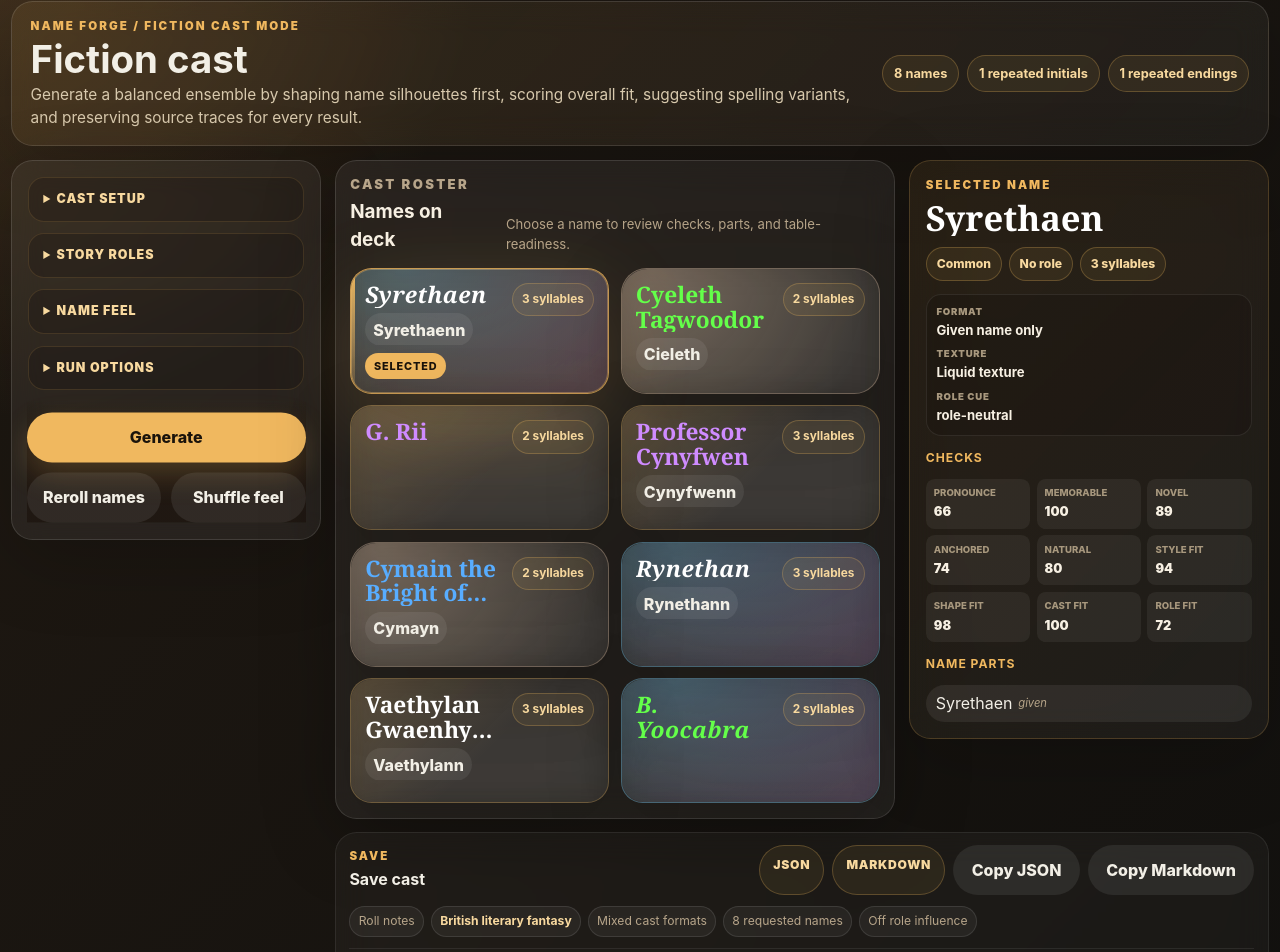
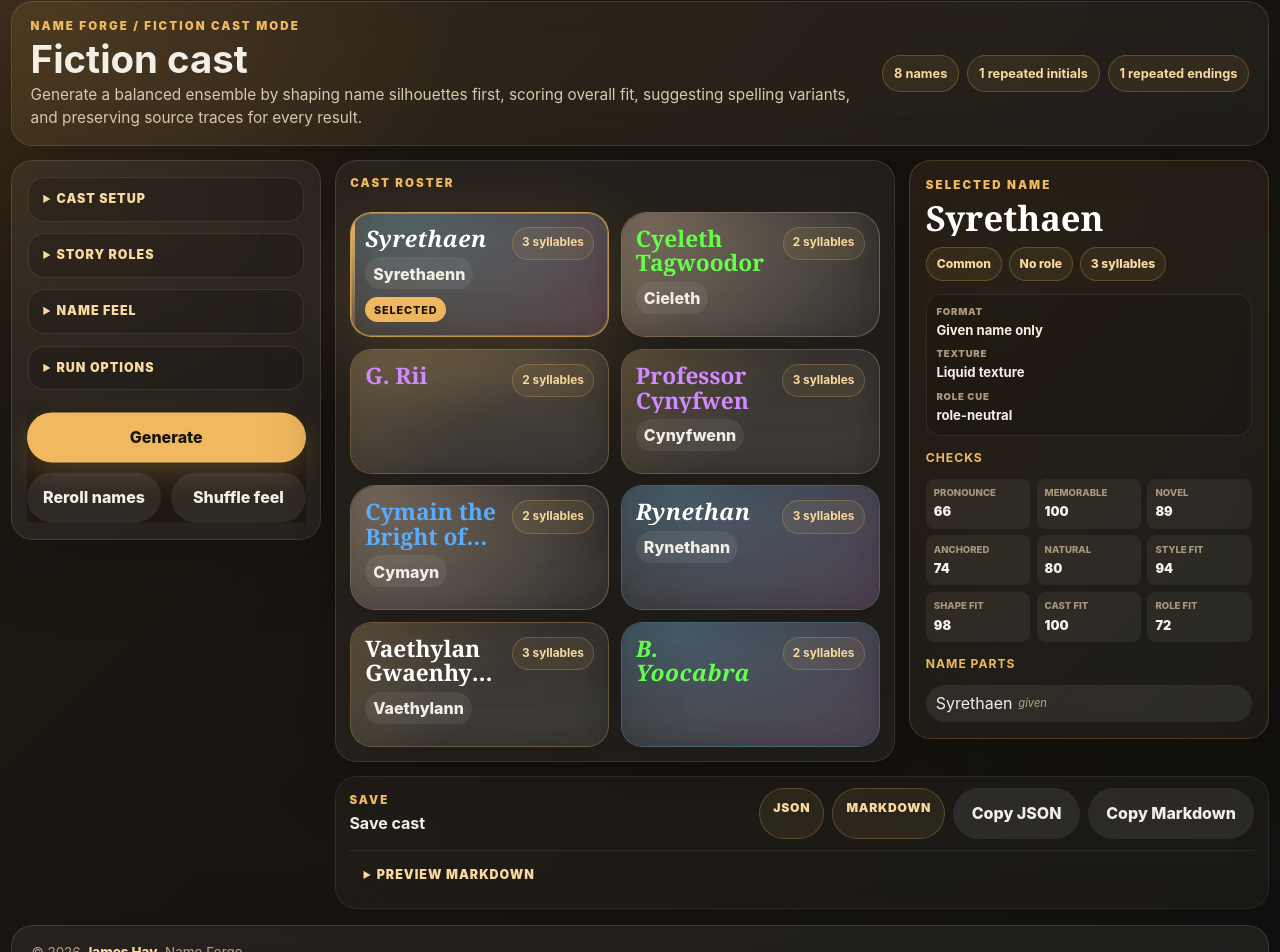
Before and after one commit to jaahay/name-forge, a React (Vite) app: page / in a window 1280 px wide. Shown: the part 62-1014 px from the top of the page. Built offline with nearby package versions, Linux system fonts and the light colour scheme.

Commit message:
Strip explanatory roster and save metadata

```diff
--- a/src/ui/GeneratorView.tsx
+++ b/src/ui/GeneratorView.tsx
@@ -70,8 +70,6 @@ export function GeneratorView({
   const slotRoleCount = Math.max(0, Math.min(castSize, 8));
   const hasRoleMix = (settings.rolePreset ?? 'none') !== 'none';
   const selectedRoleInfluence = roleInfluenceOptions.find((option) => option.value === (settings.roleInfluence ?? 'off'));
-  const selectedStylePack = stylePacks.find((pack) => pack.id === settings.stylePackId);
-  const selectedFormat = formatOptions.find((option) => option.value === (settings.nameFormat ?? 'given-only'));
   const selectedName = ensemble.names.find((name) => name.id === selectedNameId) ?? ensemble.names[0];
   const selectedNameKey = selectedName?.id ?? '';
 
@@ -196,14 +194,8 @@ export function GeneratorView({
         <section className="output" aria-live="polite">
           {selectedName ? (
             <div className="results-layout">
-              <section className="roster-panel panel" aria-labelledby="roster-heading">
-                <header className="roster-heading">
-                  <div>
-                    <p className="eyebrow">Cast roster</p>
-                    <h2 id="roster-heading">Names on deck</h2>
-                  </div>
-                  <p>Choose a name to review checks, parts, and table-readiness.</p>
-                </header>
+              <section className="roster-panel panel" aria-label="Cast roster">
+                <p className="eyebrow roster-label">Cast roster</p>
                 <div className="name-grid" aria-label="Generated names">
                   {ensemble.names.map((name) => (
                     <NameCard key={name.id} name={name} isSelected={name.id === selectedNameKey} onSelect={setSelectedNameId} />
@@ -229,13 +221,6 @@ export function GeneratorView({
                 <button type="button" className="secondary" onClick={() => copyExport(markdownExport)}>Copy Markdown</button>
               </div>
             </div>
-            <div className="generation-context export-summary" aria-label="Roll notes">
-              <span>Roll notes</span>
-              <strong>{selectedStylePack?.label ?? 'Selected style'}</strong>
-              <span>{selectedFormat?.label ?? 'Selected format'}</span>
-              <span>{castSize} requested names</span>
-              <span>{selectedRoleInfluence?.label ?? 'Off'} role influence</span>
-            </div>
             <details className="export-preview">
               <summary>Preview Markdown</summary>
               <textarea value={markdownExport} readOnly rows={8} aria-label="Markdown export preview" />
```
